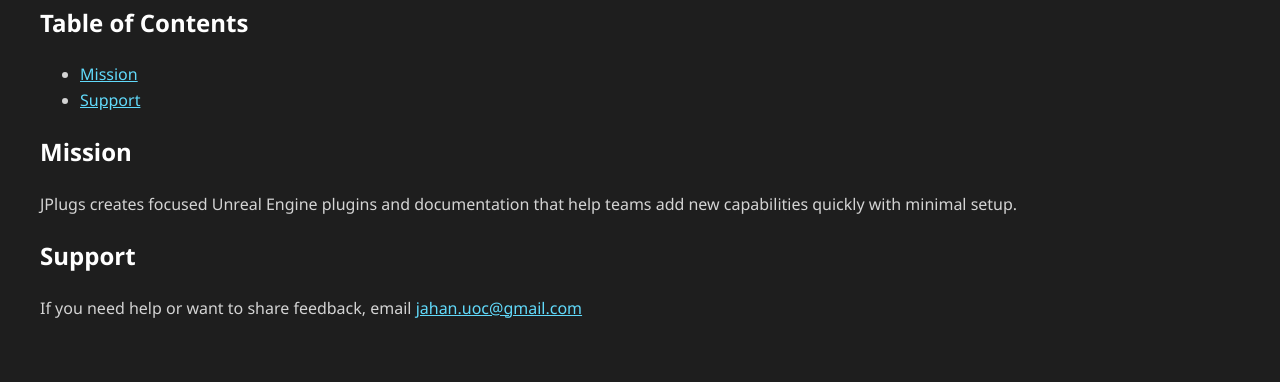
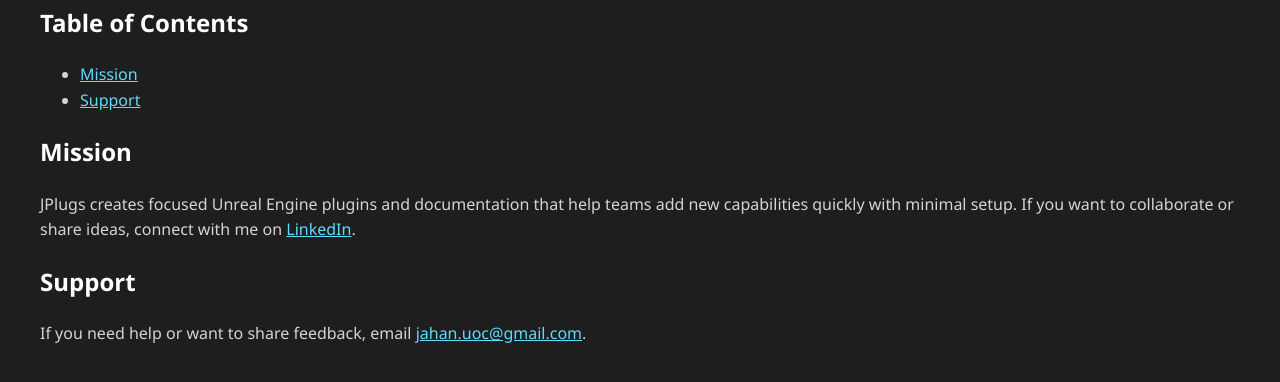
Before and after one commit to jplugs/jplugs.github.io, a plain HTML site: page index.html in a window 1280 px wide. Shown: the part 130-512 px from the top of the page. Drawn offline with Linux system fonts and the light colour scheme.

Commit message:
Add LinkedIn contact link to mission section (#2)

```diff
--- a/index.html
+++ b/index.html
@@ -11,13 +11,14 @@
   <h2>Table of Contents</h2>
   <ul>
     <li><a href="#mission">Mission</a></li>
-    <li><a href="#support">Support</a></li>
+    <li><a href="#support-section">Support</a></li>
   </ul>
 
   <h2 id="mission">Mission</h2>
-  <p>JPlugs creates focused Unreal Engine plugins and documentation that help teams add new capabilities quickly with minimal setup.</p>
+  <p>JPlugs creates focused Unreal Engine plugins and documentation that help teams add new capabilities quickly with minimal setup. If you want to collaborate or share ideas, connect with me on <a href="https://www.linkedin.com/in/mohsen-jahanbakhshi-j-deveren-6b049680/" target="_blank" rel="noopener">LinkedIn</a>.</p>
 
-  <h2 id="support">Support</h2>
-  <p>If you need help or want to share feedback, email <a id="support" href="mailto:jahan.uoc@gmail.com">jahan.uoc@gmail.com</a></p>
+  <h2 id="support-section">Support</h2>
+  <p>If you need help or want to share feedback, email <a id="support" href="mailto:jahan.uoc@gmail.com">jahan.uoc@gmail.com</a>.</p>
+
 </body>
 </html>
```
